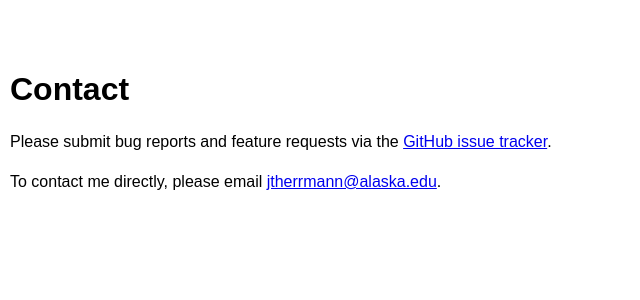
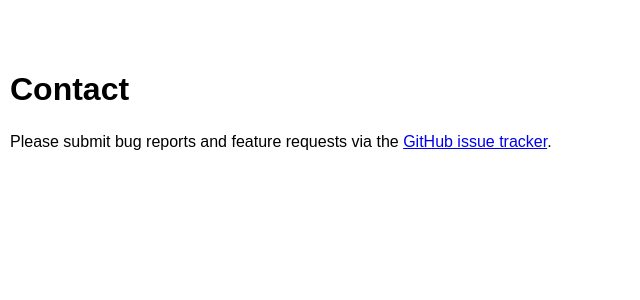
Before and after one commit to jtherrmann/fingerprint, a Flask app: page /contact in a window 1280 px wide. Shown: the part 58-358 px from the top of the page, without its empty margins (0-640 px from the left). Run offline with Flask 2, Linux system fonts and the light colour scheme.

Commit message:
Remove email address from contact page
It is probably not a good idea to provide my email address directly, in
case it gets targeted by spambots. If the project were still active,
then I would add a contact form.

```diff
--- a/fingerprint/templates/contact.html
+++ b/fingerprint/templates/contact.html
@@ -10,9 +10,4 @@
   the <a href="https://github.com/jtherrmann/fingerprint/issues"
   target="_blank">GitHub issue tracker</a>.
 </p>
-
-<p class="misc-p">
-  To contact me directly, please
-  email <a href="mailto:jtherrmann@alaska.edu">jtherrmann@alaska.edu</a>.
-</p>
 {% endblock %}
```
